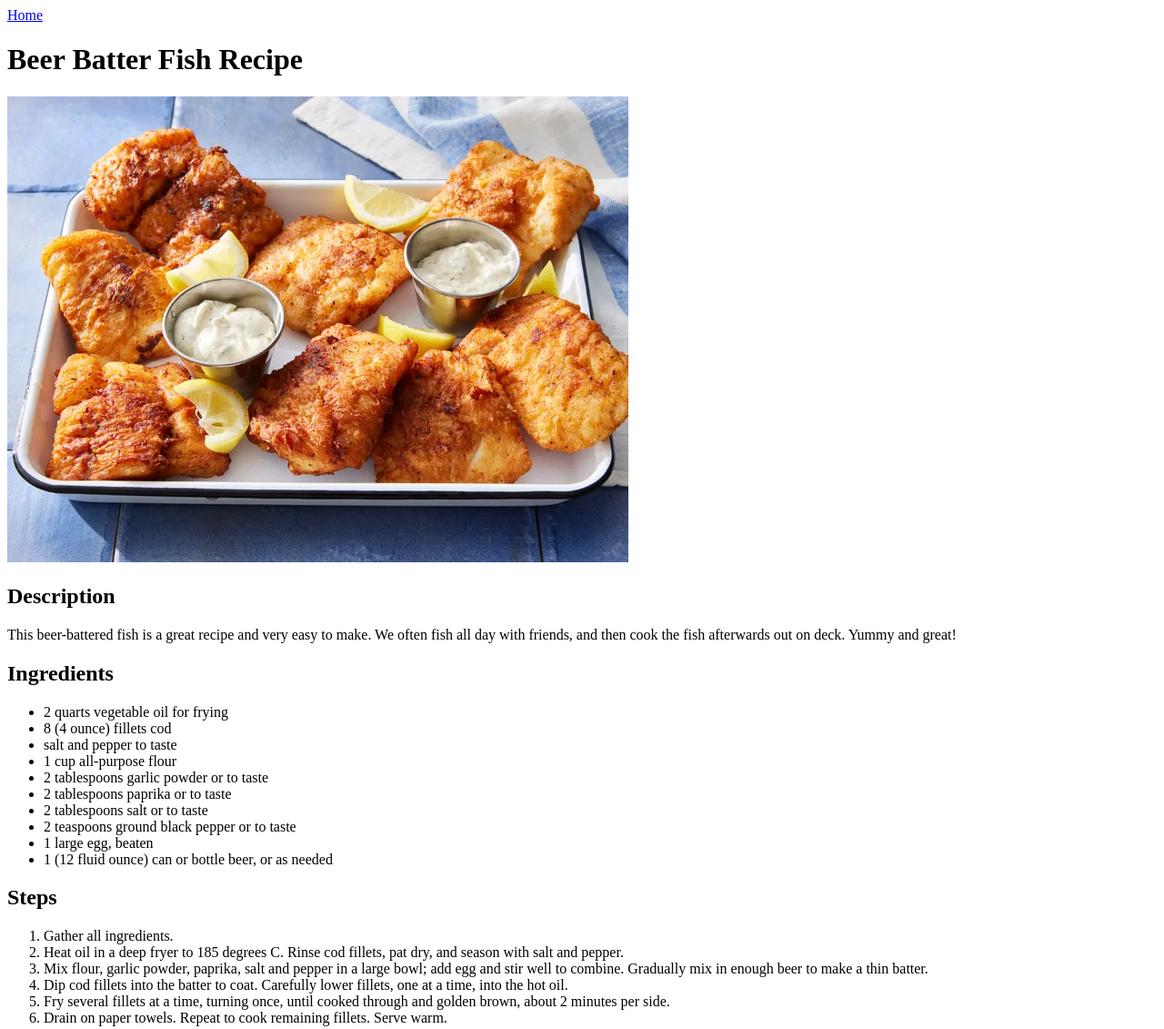
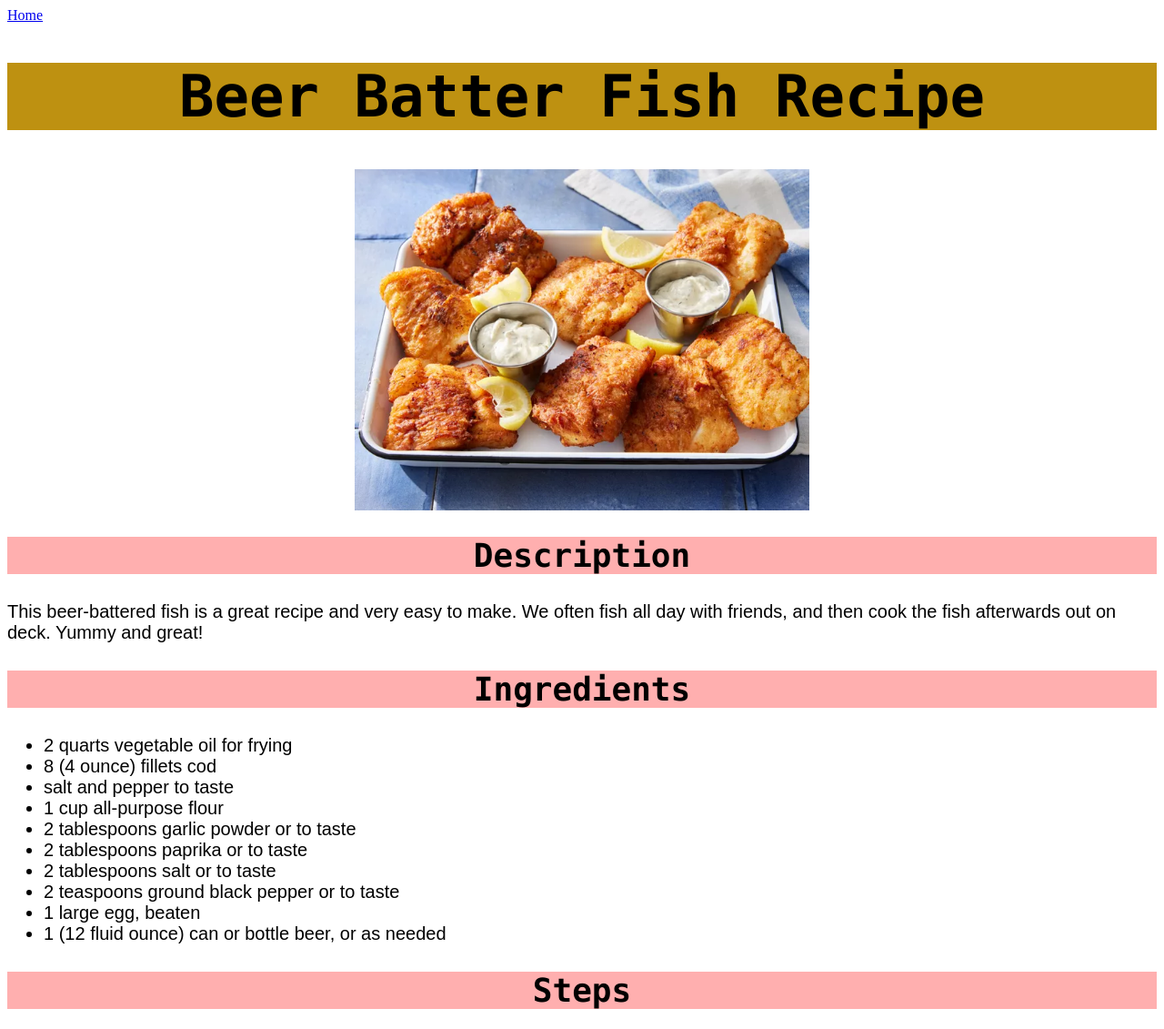
Before and after one commit to kelvinphc/odin-recipes, a plain HTML site: page recipes/beer-batter-fish.html in a window 1280 px wide. Shown: the top 1131 px of the page at 91% size. Drawn offline with Linux system fonts and the light colour scheme.

Commit message:
Add css to beer batter fish recipe

```diff
--- a/recipes/beer-batter-fish.html
+++ b/recipes/beer-batter-fish.html
@@ -3,23 +3,24 @@
     <head>
         <meta charset="utf-8">
         <title>Beer Batter Fish Recipe</title>
+        <link rel="stylesheet" href="../styles.css">
     </head>
 
     <body>
         <a href="../index.html">Home</a>
 
-        <h1>Beer Batter Fish Recipe</h1>
+        <h1 class="title" id="beer-batter-fish-title">Beer Batter Fish Recipe</h1>
 
-        <img src="beer-batter-fish.jpg" alt="Beer Batter Fish">
+        <img src="beer-batter-fish.jpg" alt="Beer Batter Fish" class="img" id="beer-batter-fish-img">
 
-        <h2>Description</h2>
+        <h2 class="title description">Description</h2>
 
-            <p>This beer-battered fish is a great recipe and very easy to make. We often fish all
+            <p class="description">This beer-battered fish is a great recipe and very easy to make. We often fish all
                 day with friends, and then cook the fish afterwards out on deck. Yummy and great!</p>
 
-        <h2>Ingredients</h2>
+        <h2 class="title ingredients">Ingredients</h2>
 
-            <ul>
+            <ul class="ingredients">
                 <li>2 quarts vegetable oil for frying</li>
                 <li>8 (4 ounce) fillets cod</li>
                 <li>salt and pepper to taste</li>
@@ -32,9 +33,9 @@
                 <li>1 (12 fluid ounce) can or bottle beer, or as needed</li>
             </ul>
 
-        <h2>Steps</h2>
+        <h2 class="title steps">Steps</h2>
 
-            <ol>
+            <ol class="steps">
                 <li>Gather all ingredients.</li>
                 <li>Heat oil in a deep fryer to 185 degrees C. Rinse cod fillets, pat dry, and
                      season with salt and pepper.</li>
--- a/styles.css
+++ b/styles.css
@@ -1,12 +1,32 @@
 .title {
-    background-color: #be9111;
     text-align: center;
-    font-size: 64px;
     font-family: "Lucida Console", "Courier New", monospace;
     font-weight: 700;
 }
 
+h1.title {
+    background-color: #be9111;
+    font-size: 64px;
+}
+
 #homepage-index {
     font-size: 24px;
-    font-family: "Lucida Console", "Courier New", monospace;
+    font-family: Arial, Helvetica, sans-serif;
 }
+
+h2.title {
+    background-color: #ff000050;
+    font-size: 36px;
+}
+
+.img {
+    display: block;
+    margin: auto;
+    width: 500px;
+    height: auto;
+}
+
+p.description, ul.ingredients, ol.steps {
+    font-size: 20px;
+    font-family: Arial, Helvetica, sans-serif;
+}
```
